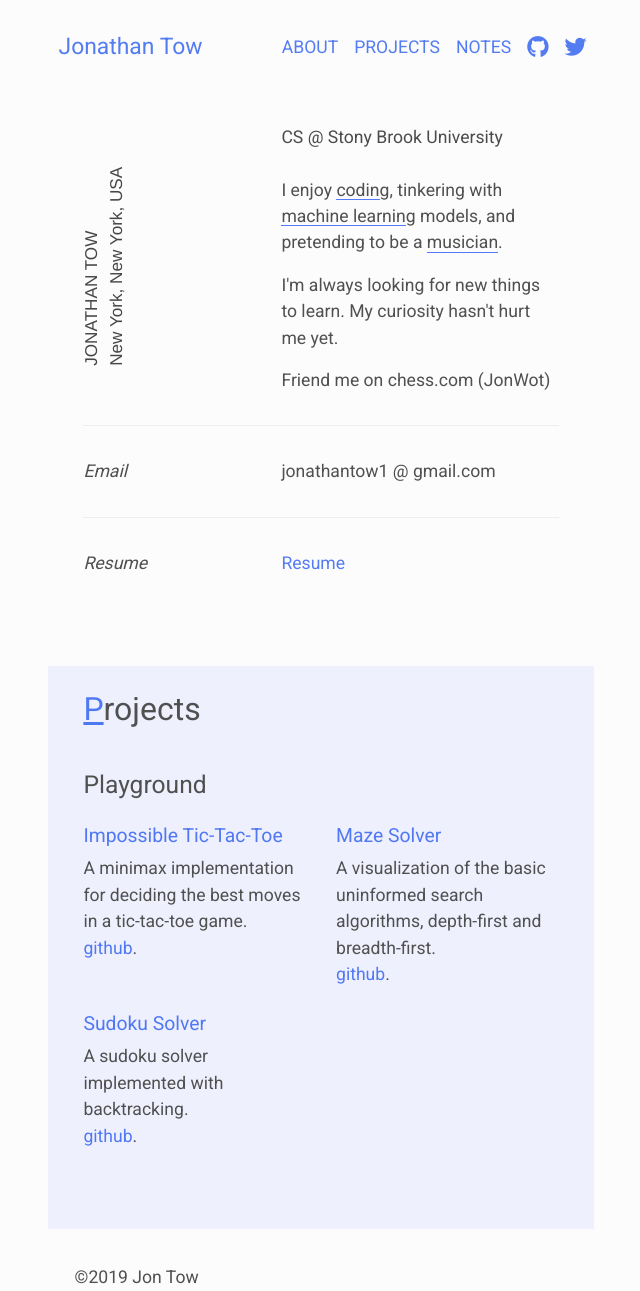
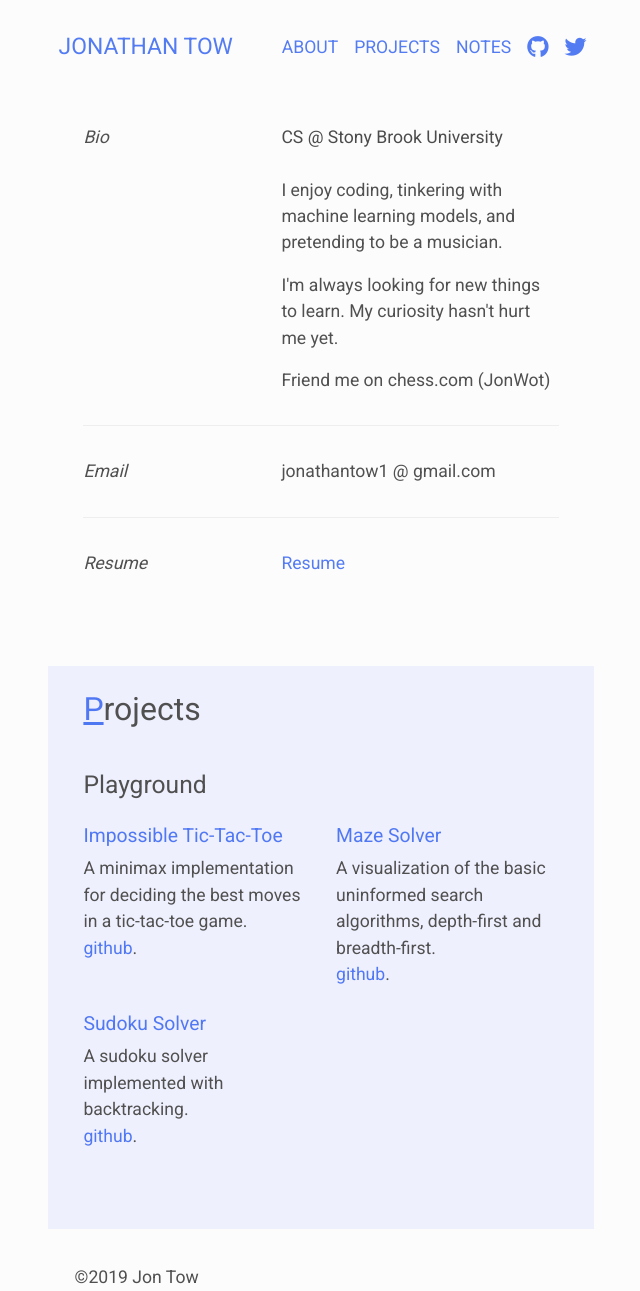
Before and after one commit to jon-tow/jon-tow.github.io, a Jekyll site: the page built from index.html, in a window 1280 px wide. Shown: the whole page, without its empty margins (319-959 px from the left). Built offline with Jekyll 4.4.1, drawn with Linux system fonts in a browser that asks for light colours; nearby versions of some CDN libraries.

Commit message:
remove svg

```diff
--- a/_includes/_base/nav.html
+++ b/_includes/_base/nav.html
@@ -1,6 +1,6 @@
 <!-- Top Nav Block -->
 <nav class="navbar navbar-expand-sm mt-3" id="nav">
-  <a class="navbar-brand" href="{{site.url}}">Jonathan Tow</a>
+  <a class="navbar-brand" href="{{site.url}}">JONATHAN TOW</a>
   <button class="navbar-toggler navbar-light navbar-toggler-right mr-2" type="button" data-toggle="collapse"
     data-target="#navbarNav" aria-controls="navbarNav" aria-expanded="false" aria-label="Toggle navigation">
     <span class="navbar-toggler-icon"></span>
--- a/_includes/_sections/about.html
+++ b/_includes/_sections/about.html
@@ -2,7 +2,6 @@
 
   <!-- Section Title Row -->
   <div class="section-header">
-
   </div>
 
   <!-- Content -->
@@ -10,23 +9,8 @@
 
     <!-- Bio Row -->
     <div class="tab-content">
-      <div class="tab-title">
-
-          <svg height="200" viewBox="0 0 64 210"  preserveAspectRatio="xMinYMin meet"  version="1.1" xmlns="http://www.w3.org/2000/svg" xmlns:xlink="http://www.w3.org/1999/xlink">
-            <!-- Generator: Sketch 43.1 (39012) - http://www.bohemiancoding.com/sketch -->
-            <desc>Created with Sketch.</desc>
-            <defs></defs>
-            <g id="Welcome" stroke="none" stroke-width="1" fill="none" fill-rule="evenodd" font-size="18" font-family="Helvetica" font-weight="normal">
-                <g id="Desktop" transform="translate(-43.000000, -383.000000)" fill="#464646">
-                    <g id="header" transform="translate(0.000000, -1.000000)">
-                        <text id="JONATHAN-TOW-New-Yor" transform="translate(63.500000, 476.274015) rotate(-90.000000) translate(-63.500000, -476.274015) ">
-                            <tspan x="-53" y="470">JONATHAN TOW</tspan>
-                            <tspan x="-53" y="497">New York, New York, USA</tspan>
-                        </text>
-                    </g>
-                </g>
-            </g>
-        </svg>
+      <div class="">
+          <em>Bio</em>
 
       </div>
       <div class="tab-info">
@@ -34,9 +18,9 @@
           <b>CS @ Stony Brook University</b>
           <br>
           <br>
-          I enjoy <span class="underline">codin</span>g, tinkering with
-          <span class="underline">machine learnin</span>g models,
-          and pretending to be a <span class="underline">musician</span>.
+          I enjoy coding, tinkering with
+          machine learning models,
+          and pretending to be a musician.
         </p>
         <p>
           I'm always looking for new things to learn.
--- a/_layouts/page.html
+++ b/_layouts/page.html
@@ -1,10 +1,11 @@
 <!DOCTYPE html>
 <html>
-
+<head>
+  {% include _base/head.html %}
+</head>
 <body class="" data-spy="scroll" data-target="#myScrollspy" data-offset="20">
     <main class="w3-content w3-margin-top" style="max-width:1400px;">
         <div class="w3-row-padding">
-            {% include _base/head.html %}
             {% include _base/nav.html %}
             {{ content }}
             {% include _base/footer.html %}
--- a/css/main.css
+++ b/css/main.css
@@ -328,3 +328,4 @@ strong {
   height: 94px;
   padding-top: 0;
 }
+svg {width: 100%; height: 140px;}
```
